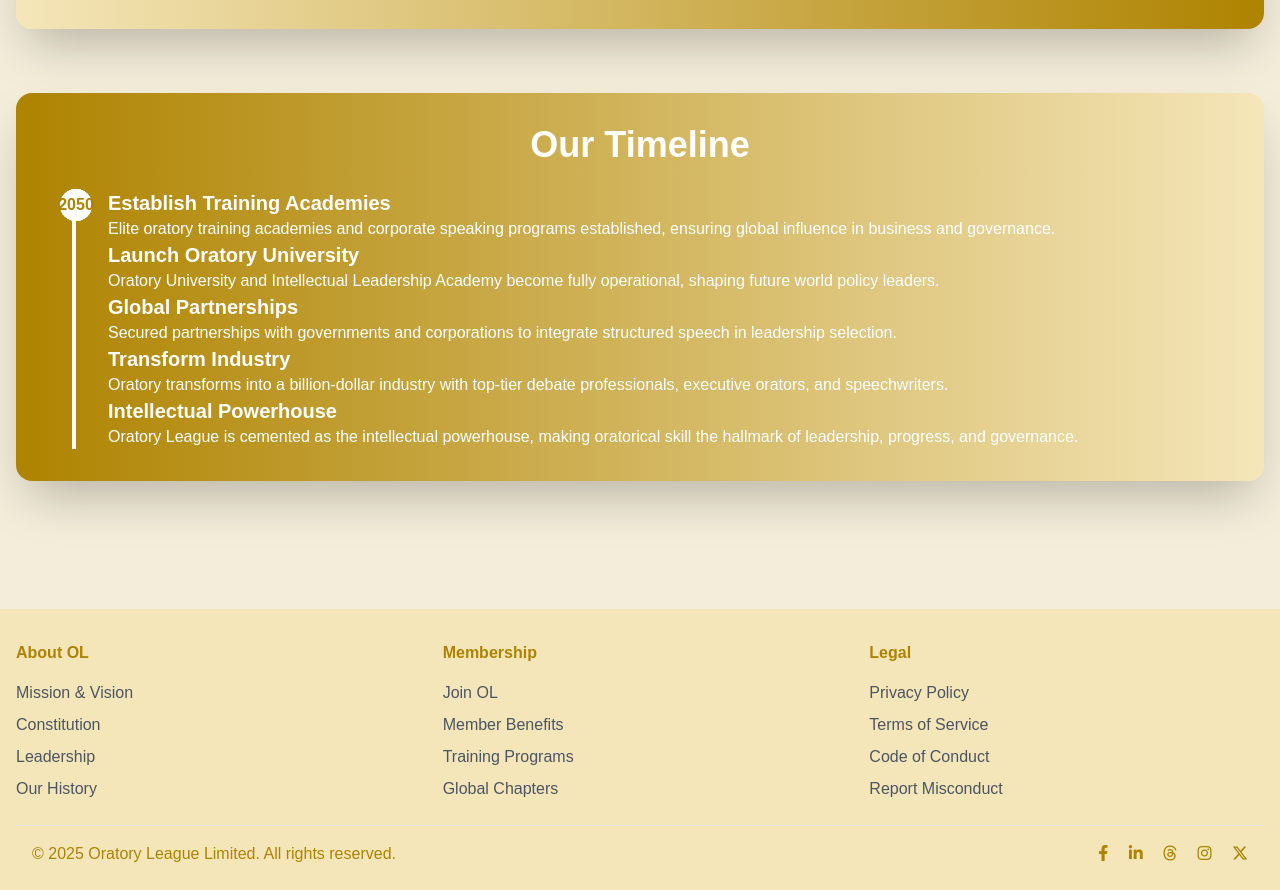
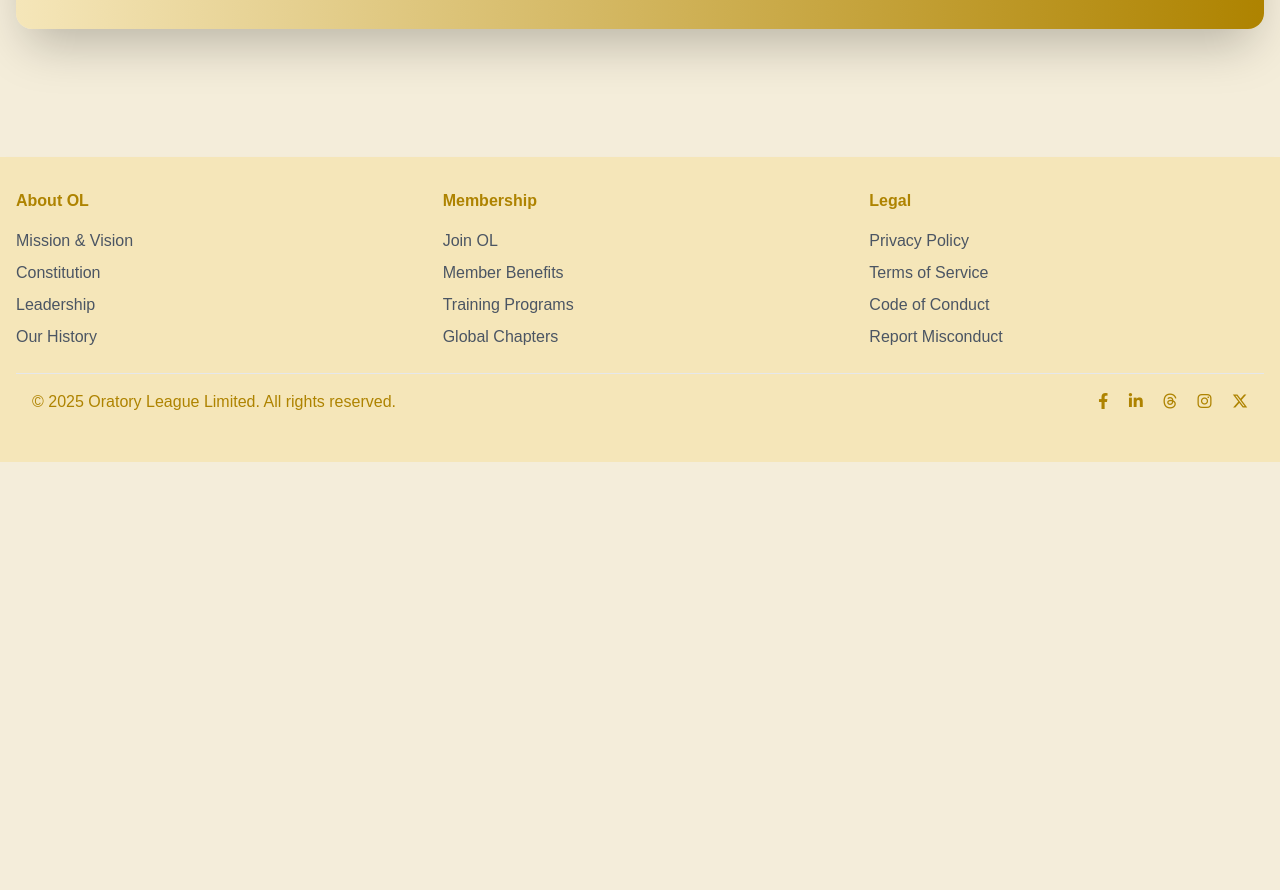
Before and after one commit to oratoryleague/home, a plain HTML site: page mission-and-vision.html in a window 1280 px wide. Shown: the part 1863-2753 px from the top of the page. After the commit the page ends 2325 px from the top, so only its background shows below. Drawn offline with nearby package versions, Linux system fonts and the light colour scheme; a web font is replaced by a local one.

Commit message:
Update mission-and-vision.html

```diff
--- a/mission-and-vision.html
+++ b/mission-and-vision.html
@@ -329,39 +329,6 @@
             </div>
         </section>
 
-        <!-- Timeline Section -->
-        <section class="mb-16">
-            <div class="bg-gradient-to-r from-[#ae8300] to-[#f5e6b9] p-8 rounded-2xl shadow-2xl">
-                <h2 class="text-4xl font-bold text-white mb-6 text-center">Our Timeline</h2>
-                <div class="relative border-l-4 border-white ml-6">
-                    <div class="pl-8">
-                        <span class="absolute -left-4 top-0 flex h-8 w-8 items-center justify-center rounded-full bg-white text-[#ae8300] font-bold">2028</span>
-                        <h3 class="font-bold text-xl text-white">Establish Training Academies</h3>
-                        <p class="text-white">Elite oratory training academies and corporate speaking programs established, ensuring global influence in business and governance.</p>
-                    </div>
-                    <div class="pl-8">
-                        <span class="absolute -left-4 top-0 flex h-8 w-8 items-center justify-center rounded-full bg-white text-[#ae8300] font-bold">2032</span>
-                        <h3 class="font-bold text-xl text-white">Launch Oratory University</h3>
-                        <p class="text-white">Oratory University and Intellectual Leadership Academy become fully operational, shaping future world policy leaders.</p>
-                    </div>
-                    <div class="pl-8">
-                        <span class="absolute -left-4 top-0 flex h-8 w-8 items-center justify-center rounded-full bg-white text-[#ae8300] font-bold">2035</span>
-                        <h3 class="font-bold text-xl text-white">Global Partnerships</h3>
-                        <p class="text-white">Secured partnerships with governments and corporations to integrate structured speech in leadership selection.</p>
-                    </div>
-                    <div class="pl-8">
-                        <span class="absolute -left-4 top-0 flex h-8 w-8 items-center justify-center rounded-full bg-white text-[#ae8300] font-bold">2040</span>
-                        <h3 class="font-bold text-xl text-white">Transform Industry</h3>
-                        <p class="text-white">Oratory transforms into a billion-dollar industry with top-tier debate professionals, executive orators, and speechwriters.</p>
-                    </div>
-                    <div class="pl-8">
-                        <span class="absolute -left-4 top-0 flex h-8 w-8 items-center justify-center rounded-full bg-white text-[#ae8300] font-bold">2050</span>
-                        <h3 class="font-bold text-xl text-white">Intellectual Powerhouse</h3>
-                        <p class="text-white">Oratory League is cemented as the intellectual powerhouse, making oratorical skill the hallmark of leadership, progress, and governance.</p>
-                    </div>
-                </div>
-            </div>
-        </section>
     </main>
 
     <footer class="bg-[#f5e6b9] shadow-md mt-8">
```
